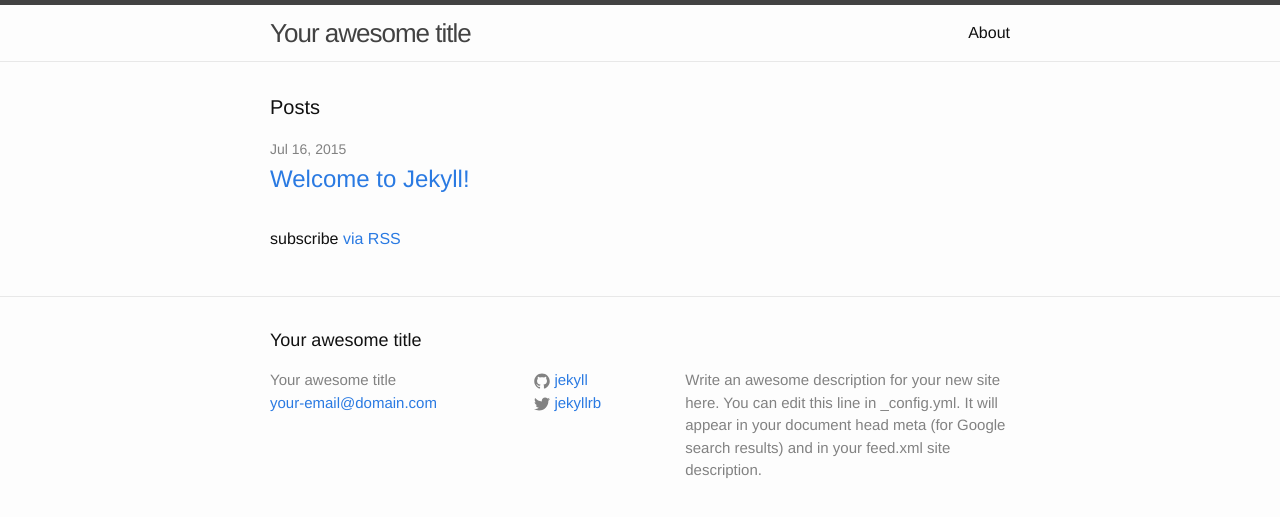
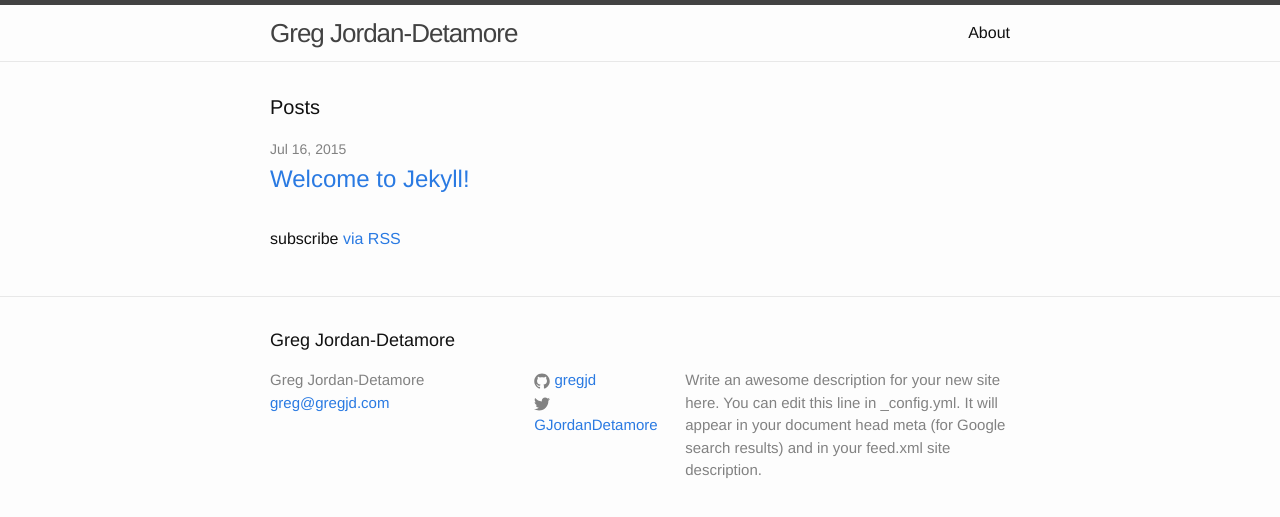
Before and after one commit to gregjd/gregjd.github.io, a Jekyll site: the page built from index.html, in a window 1280 px wide. Shown: the top 517 px of the page. Built offline with Jekyll 4.4.1, drawn with Linux system fonts in a browser that asks for light colours.

Commit message:
Update config with basic info

```diff
--- a/_config.yml
+++ b/_config.yml
@@ -1,14 +1,14 @@
 # Site settings
-title: Your awesome title
-email: your-email@domain.com
+title: Greg Jordan-Detamore
+email: greg@gregjd.com
 description: > # this means to ignore newlines until "baseurl:"
   Write an awesome description for your new site here. You can edit this
   line in _config.yml. It will appear in your document head meta (for
   Google search results) and in your feed.xml site description.
 baseurl: "" # the subpath of your site, e.g. /blog/
-url: "http://yourdomain.com" # the base hostname & protocol for your site
-twitter_username: jekyllrb
-github_username:  jekyll
+url: "http://www.gregjd.com" # the base hostname & protocol for your site
+twitter_username: GJordanDetamore
+github_username:  gregjd
 
 # Build settings
 markdown: kramdown
```
